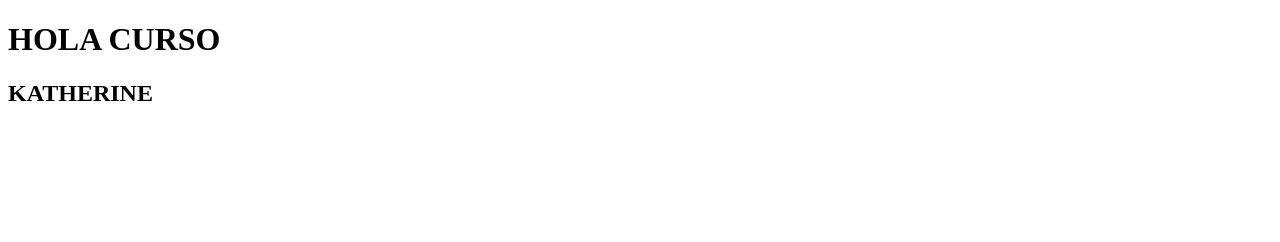
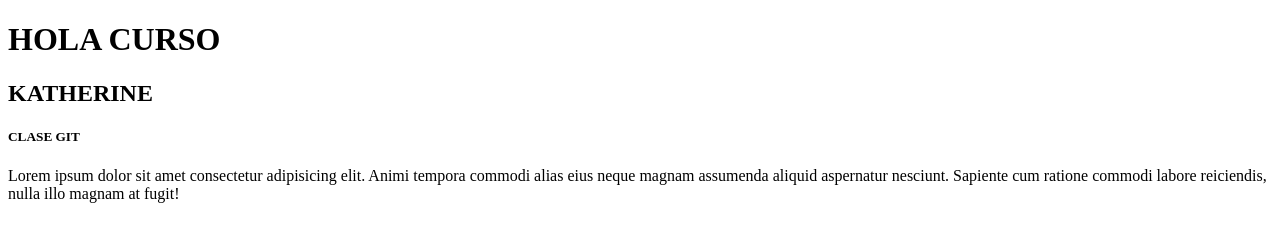
Before and after one commit to Cyn2000/proyectoCurso, a plain HTML site: page index.html in a window 1280 px wide. Drawn offline with Linux system fonts and the light colour scheme.

Commit message:
agregue en el html

```diff
--- a/index.html
+++ b/index.html
@@ -8,5 +8,11 @@
 <body>
 <h1>HOLA CURSO</h1>
     <H2>KATHERINE</H2>
+
+
+    <h5>CLASE GIT</h5>
+    <P>Lorem ipsum dolor sit amet consectetur adipisicing elit.
+        Animi tempora commodi alias eius neque magnam assumenda aliquid aspernatur nesciunt.
+        Sapiente cum ratione commodi labore reiciendis, nulla illo magnam at fugit!</P>
 </body>
 </html>
```
